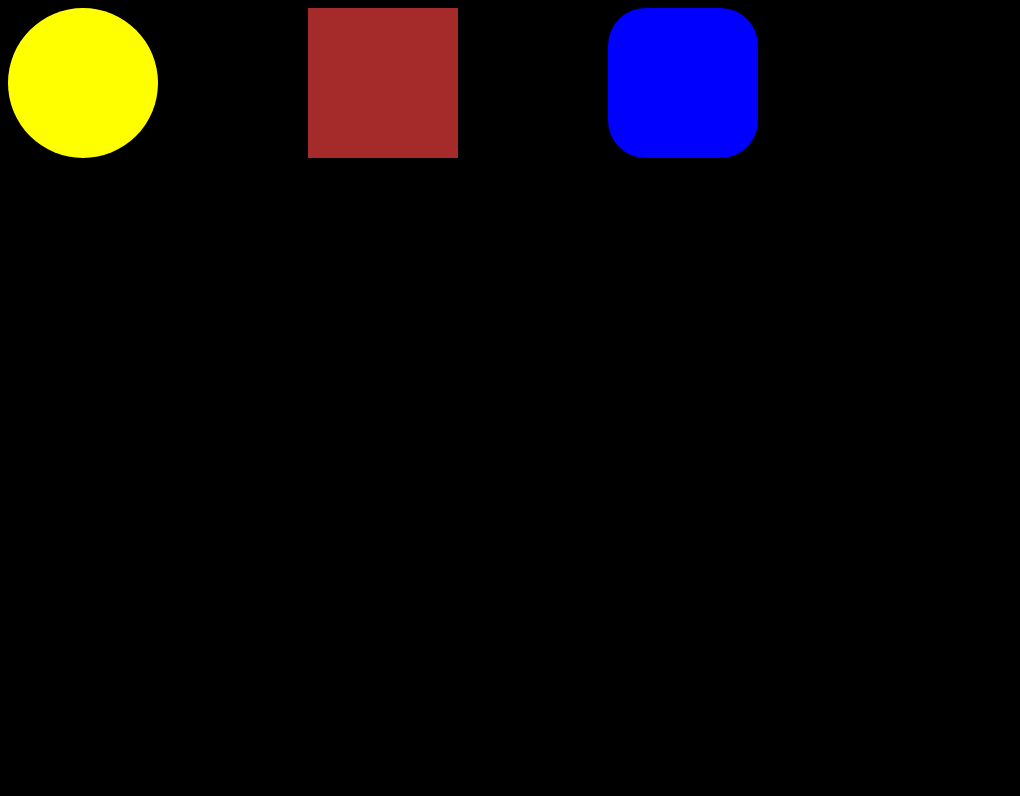
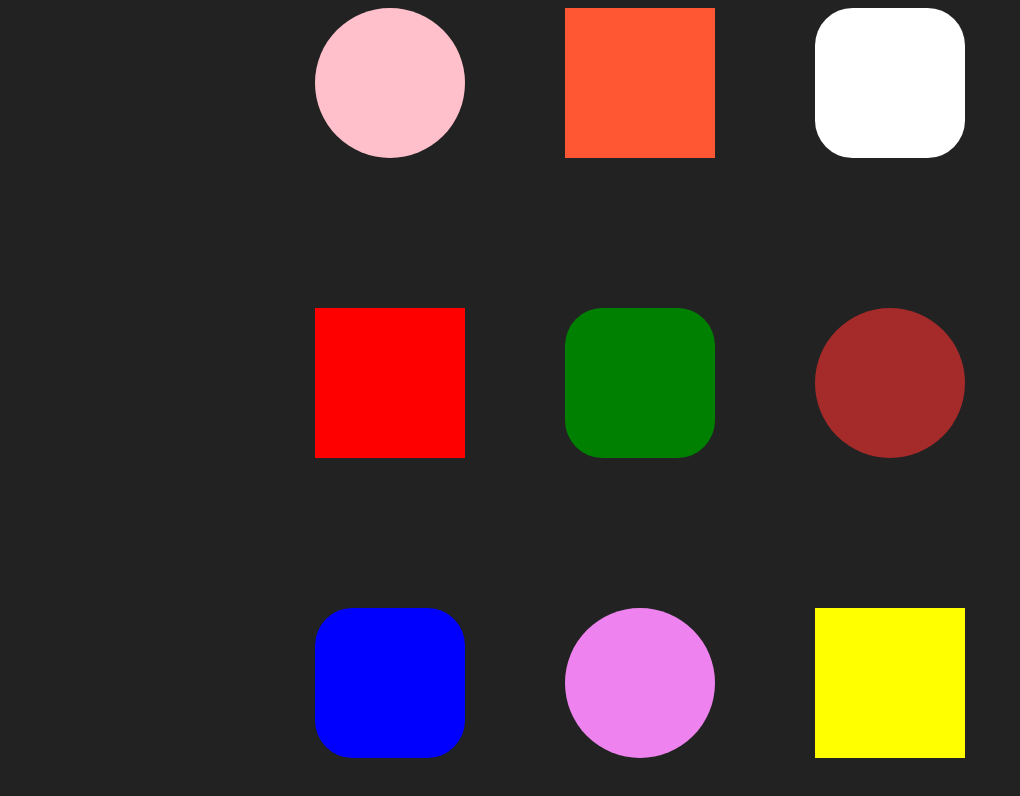
Before and after one commit to keketee/9-en-1, a plain HTML site: page index.html in a window 1280 px wide. Shown: the whole page, without its empty margins (0-1020 px from the left). Drawn offline with Linux system fonts and the light colour scheme.

Commit message:
9 en 1 hecho

```diff
--- a/css/styles.css
+++ b/css/styles.css
@@ -1,33 +1,40 @@
 * {
   box-sizing: border-box;
 }
+
 body {
-  background-color: black;
+  background-color: #222;
+  font-family: sans-serif;
 }
 
 .box {
   position: relative;
+ width: 150px;
+  height: 150px;
+  margin-left: auto;
+  margin-right: auto;
+  background-color: #ff5733;
+  box-shadow: -250px 300px  red, 250px 600px yellow
+}
+.box::after{
+  position: absolute;
+
+  content:'';
+  width: 150PX;
+  height: 150PX;
+  background-color: white;
+  border-radius: 25%;
+  left: 250px;
+  box-shadow: -250px 300px green, -500px 600px blue
+}
+.box::before{
+  position: absolute;
+  content: '';
+
   width: 150px;
   height: 150px;
-  background-color: yellow;
+  background-color: pink;
+  right: 250px;
   border-radius: 50%;
-  box-shadow: 150px 150px;
+  box-shadow: 500px 300px brown, 250px 600px violet
 }
-
-.box::after {
-  content: "";
-  position: absolute;
-  width: 150px;
-  height: 150px;
-  left: 300px;
-  background-color: brown;
-}
-.box::before {
-  content: "";
-  position: absolute;
-  width: 150px;
-  height: 150px;
-  left: 600px;
-  background-color: blue;
-  border-radius: 25%;
-}
```
